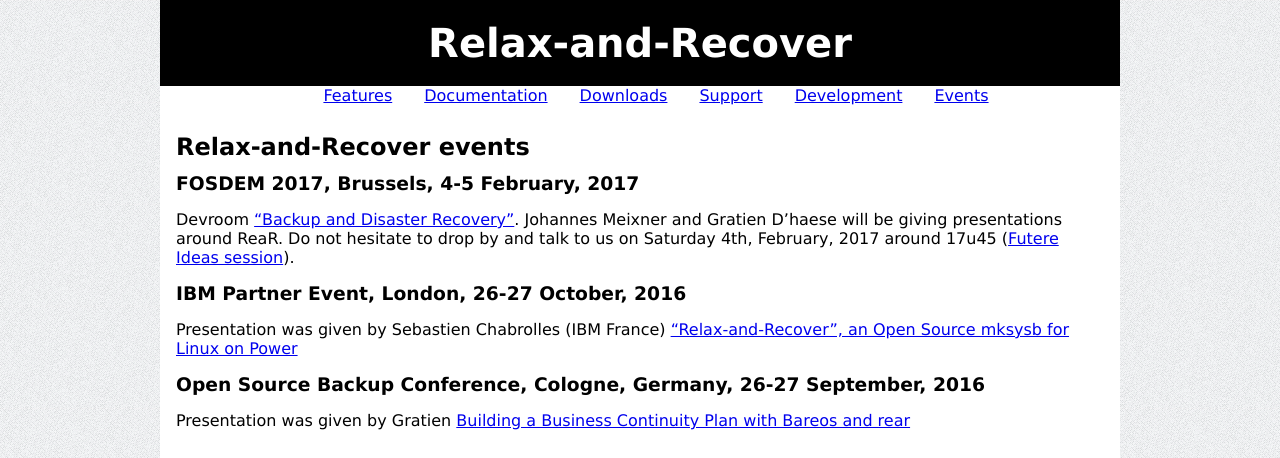
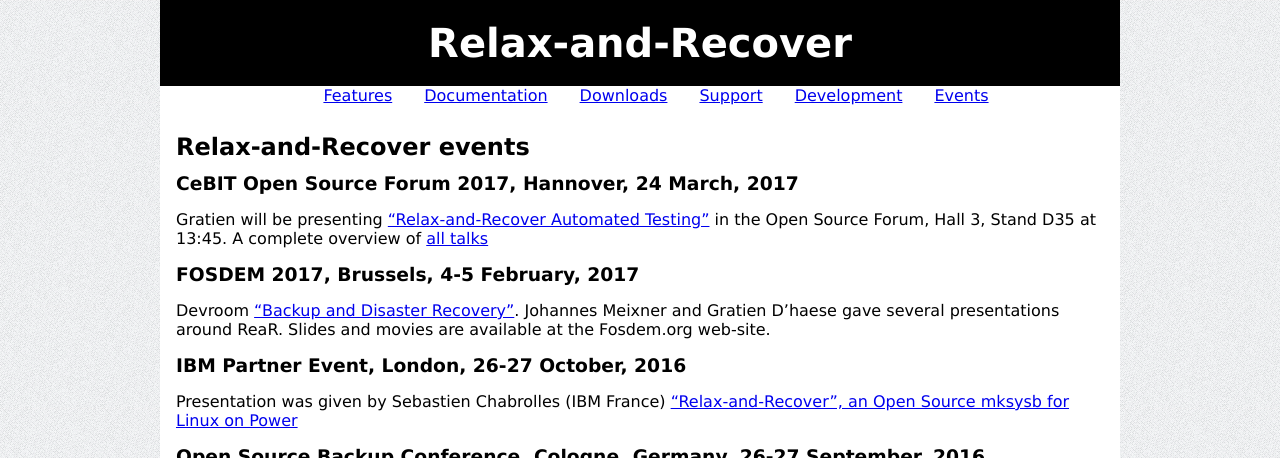
Before and after one commit to rear/rear.github.com, a Jekyll site: the page built from events/index.md, in a window 1280 px wide and 900 px high, cut to the strip 0-458 px from the top of the window. Built offline with Jekyll 4.4.1, drawn with Linux system fonts in a browser that asks for light colours; comment, search, counter and statistics services are not loaded.

Commit message:
updating the events page

```diff
--- a/events/index.md
+++ b/events/index.md
@@ -5,8 +5,11 @@
 
 ## Relax-and-Recover events
 
+### CeBIT Open Source Forum 2017, Hannover, 24 March, 2017
+Gratien will be presenting ["Relax-and-Recover Automated Testing"](http://www.cebit.de/veranstaltung/relax-and-recover-automated-testing/VOR/77620) in the Open Source Forum, Hall 3, Stand D35 at 13:45. A complete overview of [all talks](http://www.linux-magazin.de/VIDEOS/Konferenzvideos/CeBIT-Open-Source-Forum-2017)
+
 ### FOSDEM 2017, Brussels, 4-5 February, 2017
-Devroom ["Backup and Disaster Recovery"](https://fosdem.org/2017/schedule/track/backup_and_disaster_recovery/). Johannes Meixner and Gratien D'haese will be giving presentations around ReaR. Do not hesitate to drop by and talk to us on Saturday 4th, February, 2017 around 17u45 ([Futere Ideas session](https://fosdem.org/2017/schedule/event/backup_dr_future_ideas/)).
+Devroom ["Backup and Disaster Recovery"](https://fosdem.org/2017/schedule/track/backup_and_disaster_recovery/). Johannes Meixner and Gratien D'haese gave several presentations around ReaR. Slides and movies are available at the Fosdem.org web-site.
 
 ### IBM Partner Event, London, 26-27 October, 2016
 Presentation was given by Sebastien Chabrolles (IBM France) ["Relax-and-Recover", an Open Source mksysb for Linux on Power](http://www.slideshare.net/sebastienchabrolles/relax-and-recover-an-open-source-mksysb-for-linux-on-power)
```
